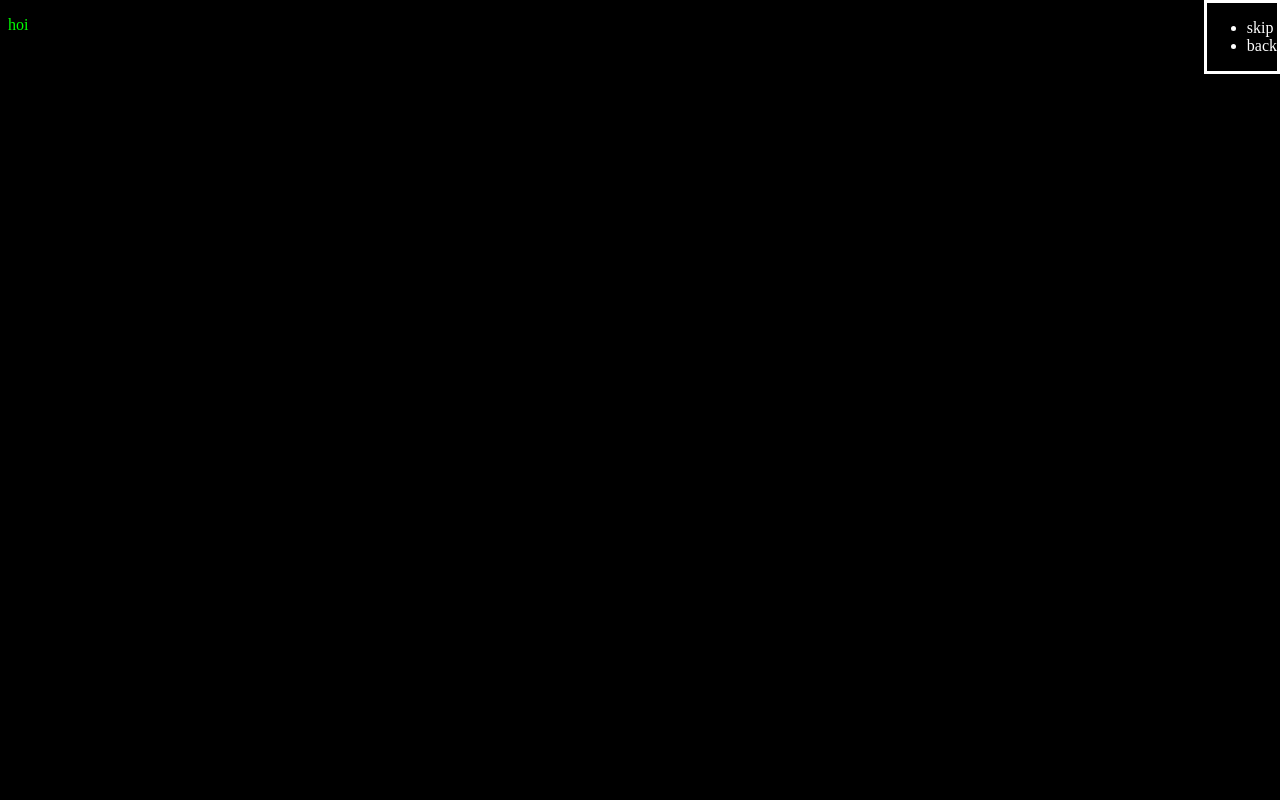
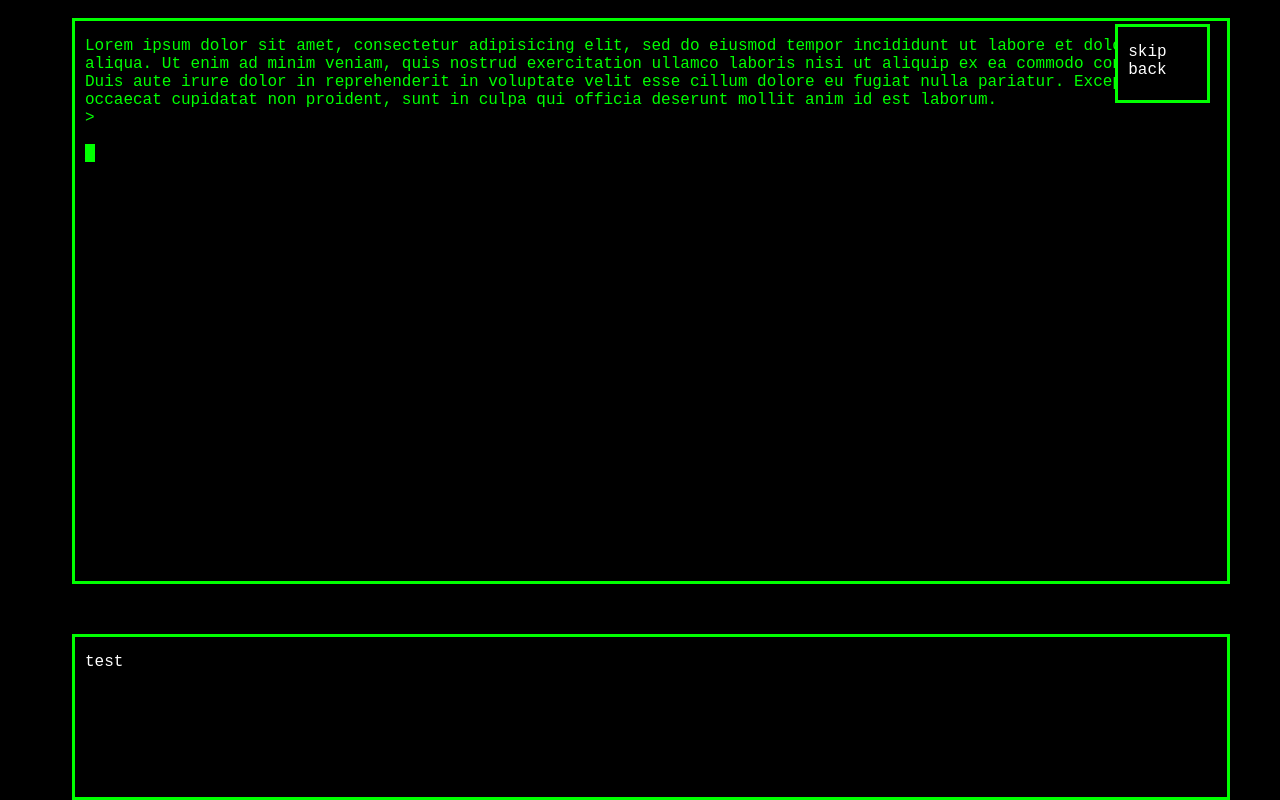
Before and after one commit to tommykoning/adventure-game, a plain HTML site: page game.html in a window 1280 px wide. Drawn offline with Linux system fonts and the light colour scheme.

Commit message:
css bezig 25% (ongeveer ... denk ik)

```diff
--- a/game.css
+++ b/game.css
@@ -1,14 +1,54 @@
 body {
-background-color: black;
-color: rgba(0, 255, 0, 1);}
+	background-color: black;
+	color: rgba(0, 255, 0, 1);}
+
+#main {
+	border-style: solid;
+	border-color: rgba(0, 255, 0, 1);
+	width: 90%;
+	height: 70%;
+	margin: 10px 5% 0px 5%;
+	position: absolute;
+	overflow-y: scroll;}
+
+#tekst {
+	display: inline; }
+
+#end {
+	background-color: rgba(0, 255, 0, 1);
+	display: inline; }
+
+#menu {
+	border-style: solid;
+	border-color: rgba(0, 255, 0, 1);
+	width: 90%;
+	height: 20%;
+	margin: 0px 5% 0px 5%;
+	position: fixed;
+	bottom: 0px;}
+
+#menu-t {
+color: white; }
 
 p {
-color: rgba(0, 255, 0, 1); }
+	color: rgba(0, 255, 0, 1);
+	margin: 16px 10px 16px 10px;
+	font-family: "Courier New", Courier, monospace;}
 
 nav {
-color: white;
-border-style: solid;
-border-color: white;
-position: fixed;
-top: 0;
-right: 0; }
+	color: white;
+	background-color: black;
+	border-style: solid;
+	border-color: rgba(0, 255, 0, 1);
+	position: fixed;
+	top: 3%;
+	right: 5.5%;
+	text-align: left;}
+
+ul {
+	padding: 0px 40px 5px 10px;}
+
+
+li {
+	list-style-type: none;
+	font-family: "Courier New", Courier, monospace}
--- a/game.html
+++ b/game.html
@@ -6,12 +6,26 @@
 	<meta charset="utf-8">
 </head>
 <body>
-<p>hoi</p>
+
+
+
+<div id="main">
 <nav><ul>
 	<li>skip</li>
 	<li>back</li>
+</ul></nav>
 
-</ul></nav>
+<p id="text">Lorem ipsum dolor sit amet, consectetur adipisicing elit, sed do eiusmod
+tempor incididunt ut labore et dolore magna aliqua. Ut enim ad minim veniam,
+quis nostrud exercitation ullamco laboris nisi ut aliquip ex ea commodo
+consequat. Duis aute irure dolor in reprehenderit in voluptate velit esse
+cillum dolore eu fugiat nulla pariatur. Excepteur sint occaecat cupidatat non
+proident, sunt in culpa qui officia deserunt mollit anim id est laborum.<br>> <p id="end"> _ </p> </p>
+</div>
+
+<section id="menu">
+	<p id="menu-t">test</p>
+</section>
 
 <script src="game.js" type="text/javascript"> </script>
 </body>
```
